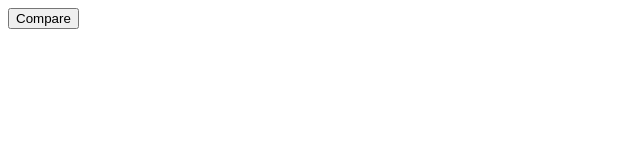
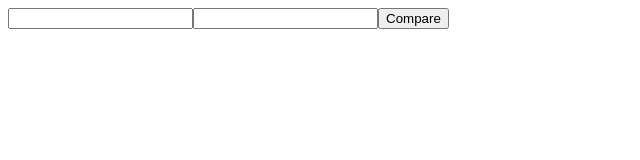
Before and after one commit to devjanaprime/soloActivityGit, a plain HTML site: page index.html in a window 1280 px wide. Shown: the whole page, without its empty margins (0-640 px from the left). Drawn offline with Linux system fonts and the light colour scheme.

Commit message:
user input added

```diff
--- a/index.html
+++ b/index.html
@@ -6,6 +6,6 @@
     <script src="scripts/compareStrings.js"></script>
   </head>
   <body>
-    <button onClick="console.log( longerString( 'apples', 'oranges') );">Compare</button>
+    <input type=text id='input1'/><input type=text id='input2'/><button onClick="userInput();">Compare</button>
   </body>
 </html>
--- a/scripts/compareStrings.js
+++ b/scripts/compareStrings.js
@@ -8,3 +8,12 @@ var longerString = function( string1, string2 ){
     return string2;
   }
 }
+
+var userInput = function(){
+  console.log( "in userInput" );
+  var input1 = document.getElementById('input1').value;
+  console.log( "input1: "+  input1 );
+  var input2 = document.getElementById('input2').value;
+  console.log( "input2: "+  input2 );
+  alert( "Longer String: " + longerString( input1, input2 ) );
+}
```
